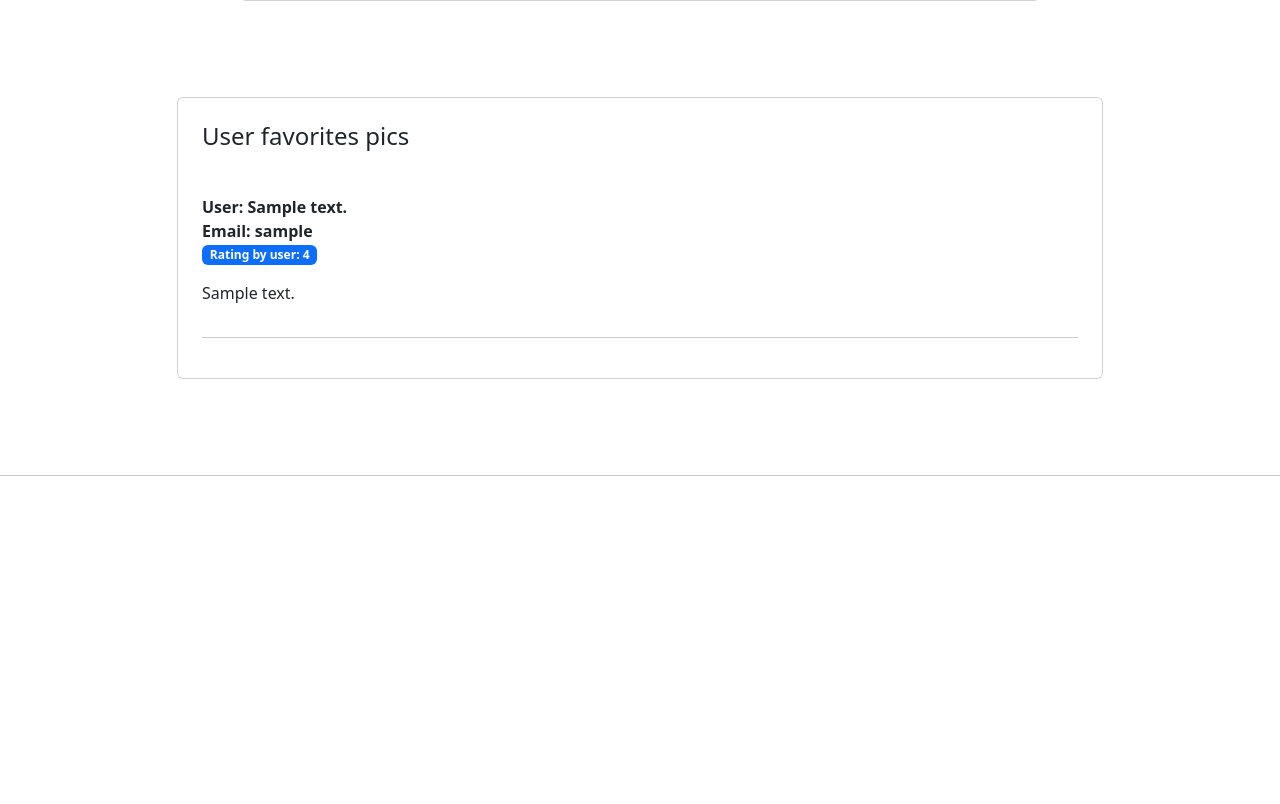
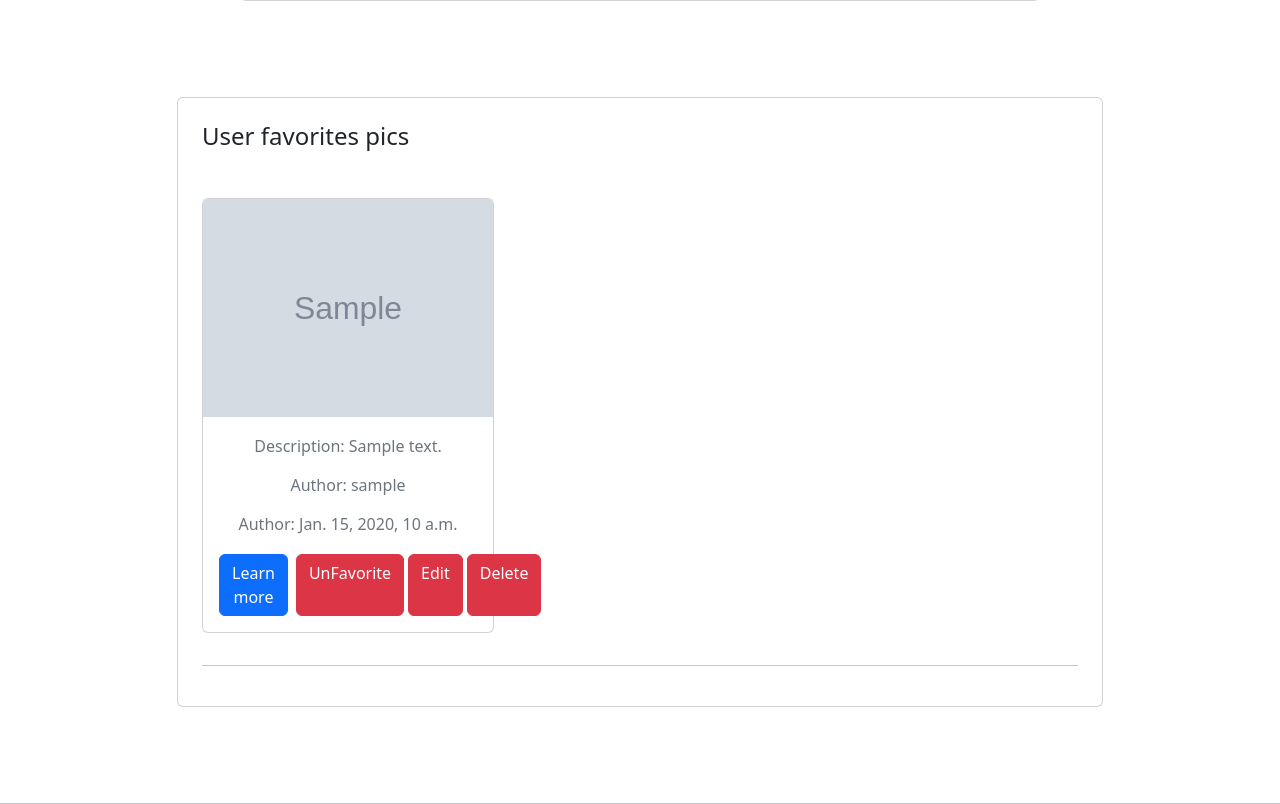
Before and after one commit to era03/exam_9_yermurat_temirzhanov, a Django app: template gallery_app/accounts/templates/user_detail.html in a window 1280 px wide. Shown: the part 315-1119 px from the top of the page. Before the commit the page ends 791 px from the top, so only its background shows below. Run offline with Django 4.2, Linux system fonts and the light colour scheme; a user stored in the database is signed in; tables that the repository leaves empty hold one stand-in row (values such as "Sample post"); the template is opened without the code that fills it: values that come from a table or form of the project are taken from there, most other values are stand-ins (such as "Sample title", 1, 10 or a date in 2020); grey boxes marked "Sample" are stand-in pictures; some libraries are stand-ins or nearby versions.

```diff
--- a/gallery_app/accounts/templates/user_detail.html
+++ b/gallery_app/accounts/templates/user_detail.html
@@ -2,6 +2,7 @@
 {% load static %}
 {% load django_bootstrap5 %}
 {% block content %}
+{%csrf_token%}
 <div class="card mx-auto mt-5v text-center mt-5" style="width: 50rem;">
     <div class="card-body">
         <h3 class="card-title">Personal page: {{ user_obj.get_full_name|default:user_obj.username }}</h3>
@@ -20,40 +21,35 @@
                         <h4 class="mb-0">User favorites pics</h4>
                         <p class="fw-light mb-4 pb-2"></p>
                         {% for picture in pictures %}
-                        <div class="d-flex flex-start pt-3 pb-3">
-                            <div>
-                                <h6 class="fw-bold mb-1">User: {{picture.description}} </h6>
-                                <h6 class="fw-bold mb-1">Email: {{picture.author}} </h6>
-                                <div class="d-flex align-items-center mb-3">
-                                    <p class="mb-0">
-                                        <span class="badge bg-primary">Rating by user: {{review.rating}}</span>
-                                    </p>
-                                    {% if user.username == user_obj.username %}
-                                    <a href="{% url 'review_edit' review.pk %}" class="ms-5">
-                                        <svg xmlns="http://www.w3.org/2000/svg" width="16" height="16"
-                                            fill="currentColor" class="bi bi-pencil" viewBox="0 0 16 16">
-                                            <path
-                                                d="M12.146.146a.5.5 0 0 1 .708 0l3 3a.5.5 0 0 1 0 .708l-10 10a.5.5 0 0 1-.168.11l-5 2a.5.5 0 0 1-.65-.65l2-5a.5.5 0 0 1 .11-.168l10-10zM11.207 2.5 13.5 4.793 14.793 3.5 12.5 1.207 11.207 2.5zm1.586 3L10.5 3.207 4 9.707V10h.5a.5.5 0 0 1 .5.5v.5h.5a.5.5 0 0 1 .5.5v.5h.293l6.5-6.5zm-9.761 5.175-.106.106-1.528 3.821 3.821-1.528.106-.106A.5.5 0 0 1 5 12.5V12h-.5a.5.5 0 0 1-.5-.5V11h-.5a.5.5 0 0 1-.468-.325z" />
-                                        </svg>
-                                    </a>
-                                    <a href="{% url 'review_delete' review.pk %}" class="ms-5">
-                                        <svg xmlns="http://www.w3.org/2000/svg" width="16" height="16"
-                                            fill="currentColor" class="bi bi-trash3" viewBox="0 0 16 16">
-                                            <path
-                                                d="M6.5 1h3a.5.5 0 0 1 .5.5v1H6v-1a.5.5 0 0 1 .5-.5ZM11 2.5v-1A1.5 1.5 0 0 0 9.5 0h-3A1.5 1.5 0 0 0 5 1.5v1H2.506a.58.58 0 0 0-.01 0H1.5a.5.5 0 0 0 0 1h.538l.853 10.66A2 2 0 0 0 4.885 16h6.23a2 2 0 0 0 1.994-1.84l.853-10.66h.538a.5.5 0 0 0 0-1h-.995a.59.59 0 0 0-.01 0H11Zm1.958 1-.846 10.58a1 1 0 0 1-.997.92h-6.23a1 1 0 0 1-.997-.92L3.042 3.5h9.916Zm-7.487 1a.5.5 0 0 1 .528.47l.5 8.5a.5.5 0 0 1-.998.06L5 5.03a.5.5 0 0 1 .47-.53Zm5.058 0a.5.5 0 0 1 .47.53l-.5 8.5a.5.5 0 1 1-.998-.06l.5-8.5a.5.5 0 0 1 .528-.47ZM8 4.5a.5.5 0 0 1 .5.5v8.5a.5.5 0 0 1-1 0V5a.5.5 0 0 1 .5-.5Z" />
-                                        </svg>
-                                    </a>
-                                    {% endif %}
+                            <div class="d-flex flex-start pt-3 pb-3">
+                                <div class="col-md-6 col-lg-4 mb-4 mb-md-0">
+                                    <div class="card text-black">
 
+                                        <img src="{{picture.picture.url}}" class="card-img-top" alt="" />
+
+                                        <div class="card-body">
+                                            <div class="text-center mt-1">
+                                                <h6 class="text-secondary mb-1 pb-3">Description: {{picture.description}}</h6>
+                                                <h6 class="text-secondary mb-1 pb-3">Author: {{picture.author}}</h6>
+                                                <h6 class="text-secondary mb-1 pb-3">Author: {{picture.created_at}}</h6>
+                                            </div>
+                                            <div class="d-flex flex-row">
+                                                <a href="{% url 'picture_detail' picture.pk %}" type="button" class="btn btn-primary flex-fill me-1" data-mdb-ripple-color="dark">
+                                                    Learn more
+                                                </a>
+                                                <a href="" type="button" class="btn btn-danger flex-fill ms-1 favorite" data-picture="{{picture.id}}" id="add-to-favorite">UnFavorite</a>
+                                                {% if request.user == picture.author or request.user.is_superuser%}
+                                                    <a href="{% url 'picture_update' picture.pk%}" type="button" class="btn btn-danger flex-fill ms-1">Edit</a>
+                                                    <a href="{% url 'picture_delete' picture.pk%}" type="button" class="btn btn-danger flex-fill ms-1">Delete</a>
+                                                {%endif%}
+                                            </div>
+                                        </div>
+                                    </div>
                                 </div>
-                                <p class="mb-0">
-                                    {{review.text}}
-                                </p>
-                            </div>
                         </div>
                         <hr class="" />
                         {% empty %}
-                        <h3>Not reviews</h3>
+                        <h3>No pictures</h3>
                         {% endfor %}
                     </div>
                 </div>
```
